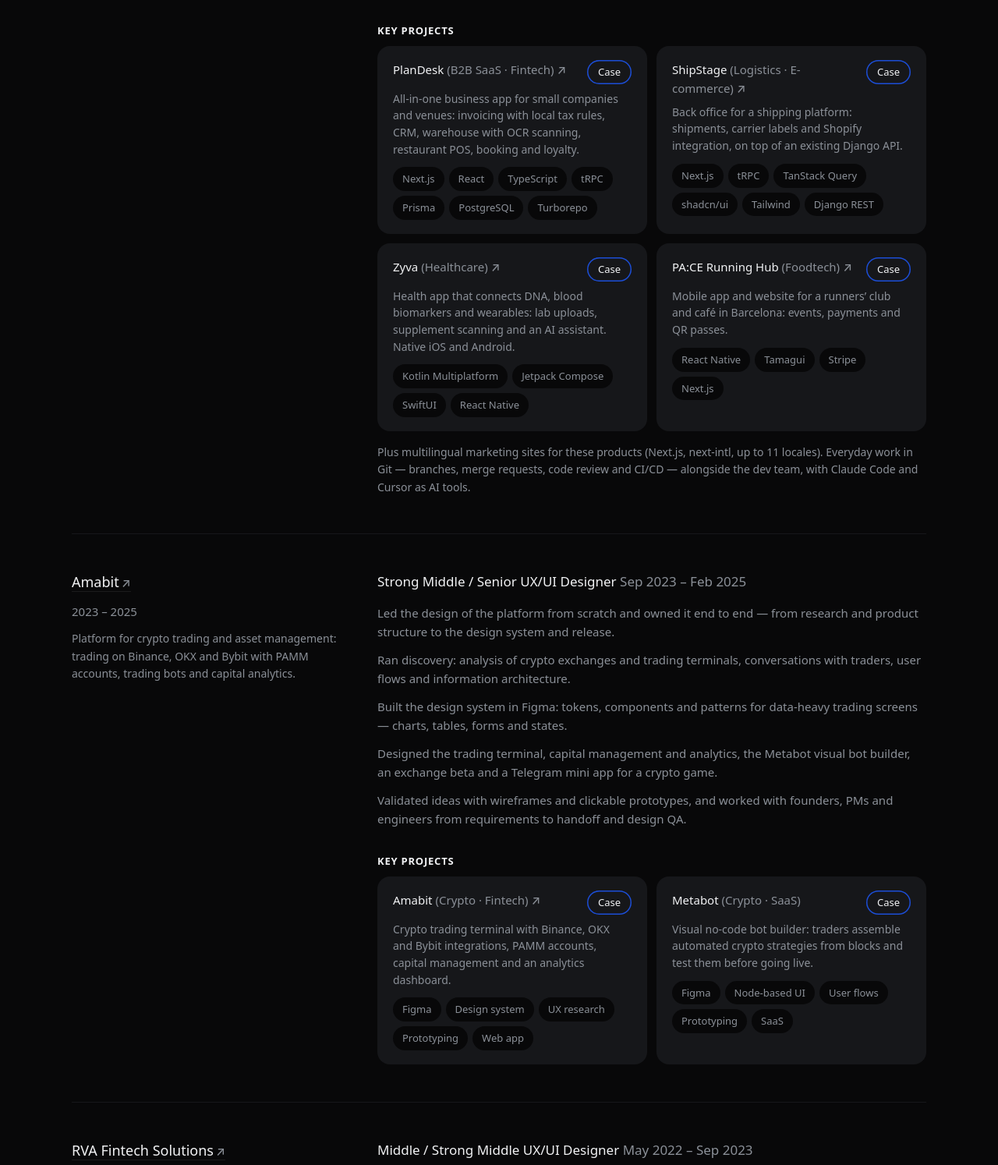
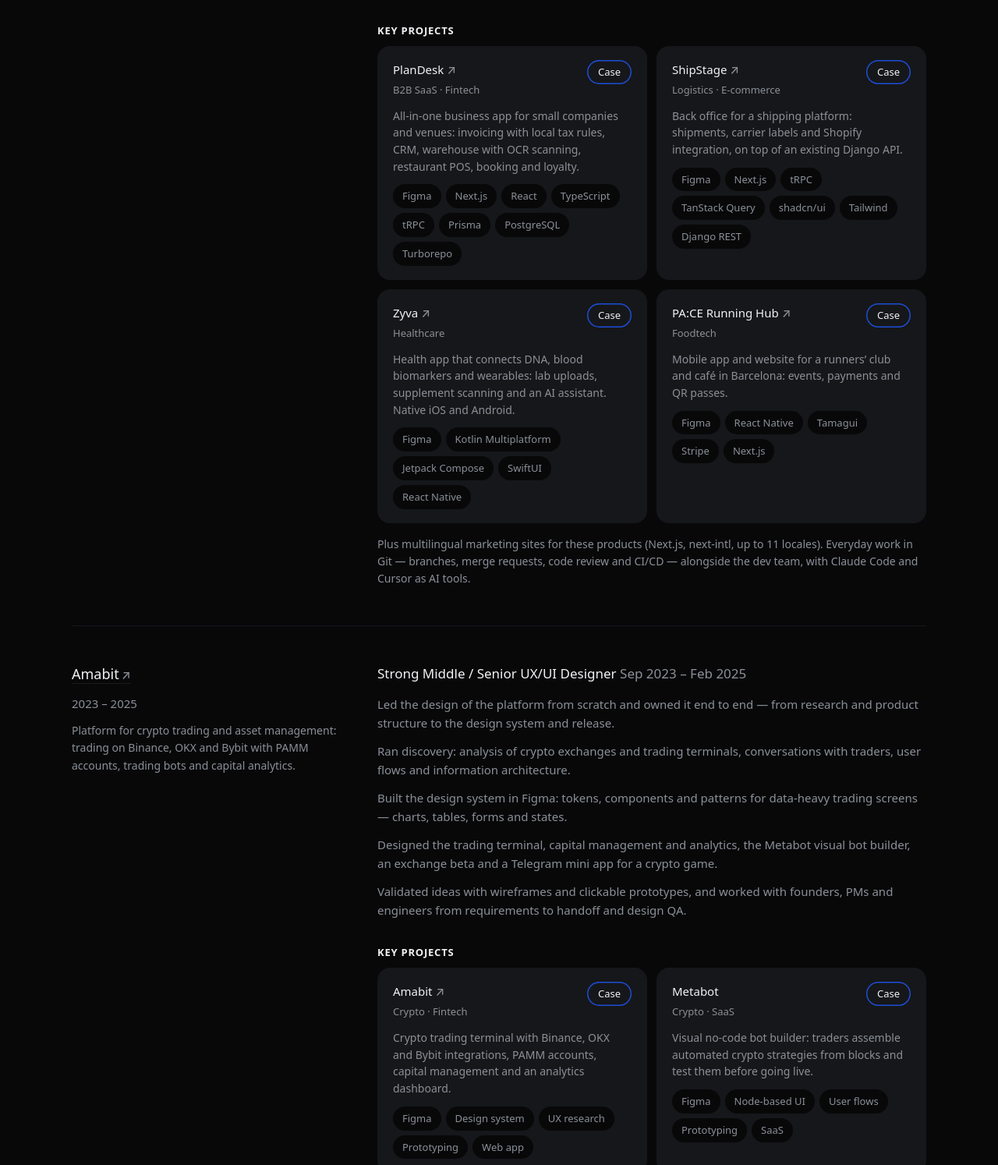
Before and after one commit to oleksii-yukhymets/oleksii-yukhymets.github.io, a plain HTML site: page index.html in a window 1280 px wide. Shown: the part 1215-2709 px from the top of the page at 78% size. Drawn offline with Linux system fonts and the light colour scheme; a web font is replaced by a local one.

Commit message:
Project cards: domain on second line, Figma tag everywhere
Co-Authored-By: Claude Opus 5.5 <noreply@anthropic.com>

```diff
--- a/index.html
+++ b/index.html
@@ -13,7 +13,7 @@
   <link rel="preconnect" href="https://fonts.googleapis.com">
   <link rel="preconnect" href="https://fonts.gstatic.com" crossorigin>
   <link href="https://fonts.googleapis.com/css2?family=Google+Sans+Flex:wght@400;500;600&display=swap" rel="stylesheet">
-  <link rel="stylesheet" href="style.css?v=14">
+  <link rel="stylesheet" href="style.css?v=15">
   <script>
     (() => { try { const t = localStorage.getItem('theme') || 'dark'; document.documentElement.dataset.theme = t; } catch (e) {} })();
   </script>
@@ -83,24 +83,24 @@
           <h5 class="proj-title" data-i18n="p_title">Key projects</h5>
           <ul class="projects">
             <li class="proj">
-              <div class="proj-head"><a class="proj-name" href="https://plandesk.io" target="_blank" rel="noopener">PlanDesk <span class="proj-dom">(<span data-i18n="dm_pd">B2B SaaS · Fintech</span>)</span><span class="proj-arrow" aria-hidden="true">↗</span></a><a class="proj-case" href="case-plandesk.html" data-i18n="l_case">Case</a></div>
+              <div class="proj-head"><div class="proj-title-wrap"><a class="proj-name" href="https://plandesk.io" target="_blank" rel="noopener">PlanDesk<span class="proj-arrow" aria-hidden="true">↗</span></a><div class="proj-dom"><span data-i18n="dm_pd">B2B SaaS · Fintech</span></div></div><a class="proj-case" href="case-plandesk.html" data-i18n="l_case">Case</a></div>
               <p data-i18n="p_pd">All-in-one business app for small companies and venues: invoicing with local tax rules, CRM, warehouse with OCR scanning, restaurant POS, booking and loyalty.</p>
-              <div class="tags"><span class="tag">Next.js</span><span class="tag">React</span><span class="tag">TypeScript</span><span class="tag">tRPC</span><span class="tag">Prisma</span><span class="tag">PostgreSQL</span><span class="tag">Turborepo</span></div>
+              <div class="tags"><span class="tag">Figma</span><span class="tag">Next.js</span><span class="tag">React</span><span class="tag">TypeScript</span><span class="tag">tRPC</span><span class="tag">Prisma</span><span class="tag">PostgreSQL</span><span class="tag">Turborepo</span></div>
             </li>
             <li class="proj">
-              <div class="proj-head"><a class="proj-name" href="https://shipstage.ai" target="_blank" rel="noopener">ShipStage <span class="proj-dom">(<span data-i18n="dm_ss">Logistics · E-commerce</span>)</span><span class="proj-arrow" aria-hidden="true">↗</span></a><a class="proj-case" href="case-shipstage.html" data-i18n="l_case">Case</a></div>
+              <div class="proj-head"><div class="proj-title-wrap"><a class="proj-name" href="https://shipstage.ai" target="_blank" rel="noopener">ShipStage<span class="proj-arrow" aria-hidden="true">↗</span></a><div class="proj-dom"><span data-i18n="dm_ss">Logistics · E-commerce</span></div></div><a class="proj-case" href="case-shipstage.html" data-i18n="l_case">Case</a></div>
               <p data-i18n="p_ss">Back office for a shipping platform: shipments, carrier labels and Shopify integration, on top of an existing Django API.</p>
-              <div class="tags"><span class="tag">Next.js</span><span class="tag">tRPC</span><span class="tag">TanStack Query</span><span class="tag">shadcn/ui</span><span class="tag">Tailwind</span><span class="tag">Django REST</span></div>
+              <div class="tags"><span class="tag">Figma</span><span class="tag">Next.js</span><span class="tag">tRPC</span><span class="tag">TanStack Query</span><span class="tag">shadcn/ui</span><span class="tag">Tailwind</span><span class="tag">Django REST</span></div>
             </li>
             <li class="proj">
-              <div class="proj-head"><a class="proj-name" href="https://make.health" target="_blank" rel="noopener">Zyva <span class="proj-dom">(<span data-i18n="dm_mh">Healthcare</span>)</span><span class="proj-arrow" aria-hidden="true">↗</span></a><a class="proj-case" href="case-zyva.html" data-i18n="l_case">Case</a></div>
+              <div class="proj-head"><div class="proj-title-wrap"><a class="proj-name" href="https://make.health" target="_blank" rel="noopener">Zyva<span class="proj-arrow" aria-hidden="true">↗</span></a><div class="proj-dom"><span data-i18n="dm_mh">Healthcare</span></div></div><a class="proj-case" href="case-zyva.html" data-i18n="l_case">Case</a></div>
               <p data-i18n="p_mh">Health app that connects DNA, blood biomarkers and wearables: lab uploads, supplement scanning and an AI assistant. Native iOS and Android.</p>
-              <div class="tags"><span class="tag">Kotlin Multiplatform</span><span class="tag">Jetpack Compose</span><span class="tag">SwiftUI</span><span class="tag">React Native</span></div>
+              <div class="tags"><span class="tag">Figma</span><span class="tag">Kotlin Multiplatform</span><span class="tag">Jetpack Compose</span><span class="tag">SwiftUI</span><span class="tag">React Native</span></div>
             </li>
             <li class="proj">
-              <div class="proj-head"><a class="proj-name" href="https://runninghub.es" target="_blank" rel="noopener">PA:CE Running Hub <span class="proj-dom">(<span data-i18n="dm_rh">Foodtech</span>)</span><span class="proj-arrow" aria-hidden="true">↗</span></a><a class="proj-case" href="case-runninghub.html" data-i18n="l_case">Case</a></div>
+              <div class="proj-head"><div class="proj-title-wrap"><a class="proj-name" href="https://runninghub.es" target="_blank" rel="noopener">PA:CE Running Hub<span class="proj-arrow" aria-hidden="true">↗</span></a><div class="proj-dom"><span data-i18n="dm_rh">Foodtech</span></div></div><a class="proj-case" href="case-runninghub.html" data-i18n="l_case">Case</a></div>
               <p data-i18n="p_rh">Mobile app and website for a runners’ club and café in Barcelona: events, payments and QR passes.</p>
-              <div class="tags"><span class="tag">React Native</span><span class="tag">Tamagui</span><span class="tag">Stripe</span><span class="tag">Next.js</span></div>
+              <div class="tags"><span class="tag">Figma</span><span class="tag">React Native</span><span class="tag">Tamagui</span><span class="tag">Stripe</span><span class="tag">Next.js</span></div>
             </li>
           </ul>
           <p class="proj-note" data-i18n="p_note">Plus multilingual marketing sites for these products (Next.js, next-intl, up to 11 locales). Everyday work in Git — branches, merge requests, code review and CI/CD — alongside the dev team, with Claude Code and Cursor as AI tools.</p>
@@ -124,12 +124,12 @@
           <h5 class="proj-title" data-i18n="p_title">Key projects</h5>
           <ul class="projects">
             <li class="proj">
-              <div class="proj-head"><a class="proj-name" href="https://amabit.io/en" target="_blank" rel="noopener">Amabit <span class="proj-dom">(<span data-i18n="dm_am">Crypto · Fintech</span>)</span><span class="proj-arrow" aria-hidden="true">↗</span></a><a class="proj-case" href="case-amabit.html" data-i18n="l_case">Case</a></div>
+              <div class="proj-head"><div class="proj-title-wrap"><a class="proj-name" href="https://amabit.io/en" target="_blank" rel="noopener">Amabit<span class="proj-arrow" aria-hidden="true">↗</span></a><div class="proj-dom"><span data-i18n="dm_am">Crypto · Fintech</span></div></div><a class="proj-case" href="case-amabit.html" data-i18n="l_case">Case</a></div>
               <p data-i18n="p_am">Crypto trading terminal with Binance, OKX and Bybit integrations, PAMM accounts, capital management and an analytics dashboard.</p>
               <div class="tags"><span class="tag">Figma</span><span class="tag" data-i18n="tg_ds">Design system</span><span class="tag" data-i18n="tg_res">UX research</span><span class="tag" data-i18n="tg_proto">Prototyping</span><span class="tag" data-i18n="tg_web">Web app</span></div>
             </li>
             <li class="proj">
-              <div class="proj-head"><span class="proj-name">Metabot <span class="proj-dom">(<span data-i18n="dm_mb">Crypto · SaaS</span>)</span></span><a class="proj-case" href="case-metabot.html" data-i18n="l_case">Case</a></div>
+              <div class="proj-head"><div class="proj-title-wrap"><span class="proj-name">Metabot</span><div class="proj-dom"><span data-i18n="dm_mb">Crypto · SaaS</span></div></div><a class="proj-case" href="case-metabot.html" data-i18n="l_case">Case</a></div>
               <p data-i18n="p_mb">Visual no-code bot builder: traders assemble automated crypto strategies from blocks and test them before going live.</p>
               <div class="tags"><span class="tag">Figma</span><span class="tag" data-i18n="tg_node">Node-based UI</span><span class="tag" data-i18n="tg_flows">User flows</span><span class="tag" data-i18n="tg_proto">Prototyping</span><span class="tag">SaaS</span></div>
             </li>
--- a/style.css
+++ b/style.css
@@ -208,9 +208,9 @@ img { max-width: 100%; display: block; }
 .proj-title { font-size: 13px; font-weight: 600; text-transform: uppercase; letter-spacing: .06em; color: var(--text); margin: 32px 0 10px; }
 .projects { display: grid; grid-template-columns: 1fr 1fr; gap: 12px; }
 .job-roles li.proj { margin: 0; padding: 18px 20px; background: var(--surface); border-radius: 16px; }
-.proj-head { display: flex; align-items: flex-start; justify-content: space-between; gap: 12px; margin-bottom: 8px; }
+.proj-head { display: flex; align-items: flex-start; justify-content: space-between; gap: 12px; margin-bottom: 12px; }
 .job li .proj-name { color: var(--text); font-weight: 500; text-decoration: none; }
-.proj-dom { color: var(--muted); font-weight: 400; }
+.proj-dom { color: var(--muted); font-size: 13px; margin-top: 4px; }
 .proj-arrow { margin-left: 4px; color: var(--muted); }
 .job li a.proj-name:hover, .job li a.proj-name:hover span { color: var(--accent-text); }
 .job li a.proj-case { flex-shrink: 0; font-size: 13px; color: var(--text); text-decoration: none; padding: 5px 14px; border-radius: 999px; box-shadow: inset 0 0 0 1.5px var(--accent); transition: background .2s, color .2s; }
```
Also changed, not shown: case-amabit.html (+1 -1 lines), case-metabot.html (+1 -1 lines), case-plandesk.html (+1 -1 lines), case-runninghub.html (+1 -1 lines), case-shipstage.html (+1 -1 lines), case-zyva.html (+1 -1 lines), cv.html (+1 -1 lines), portfolio.html (+1 -1 lines).
